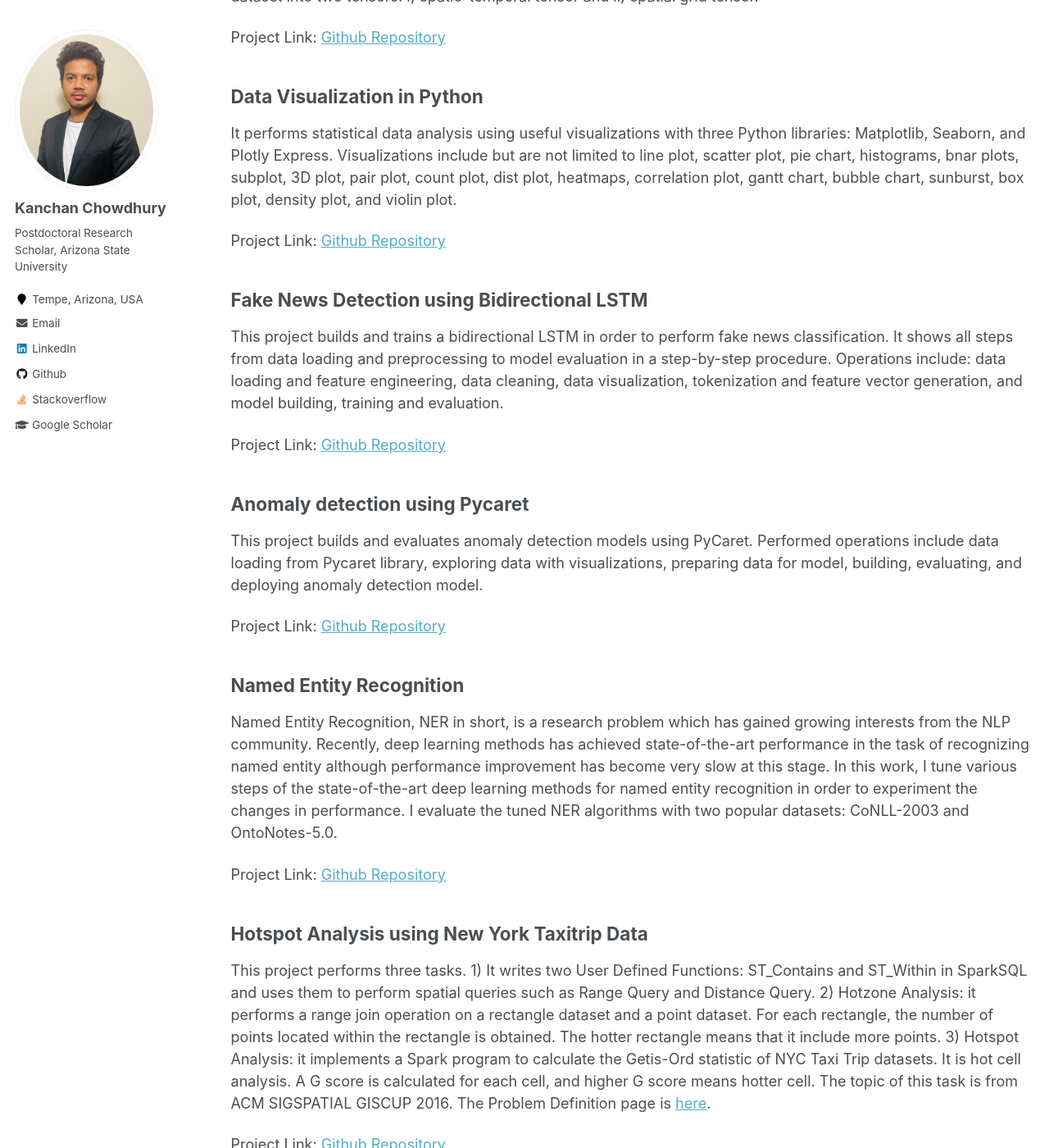
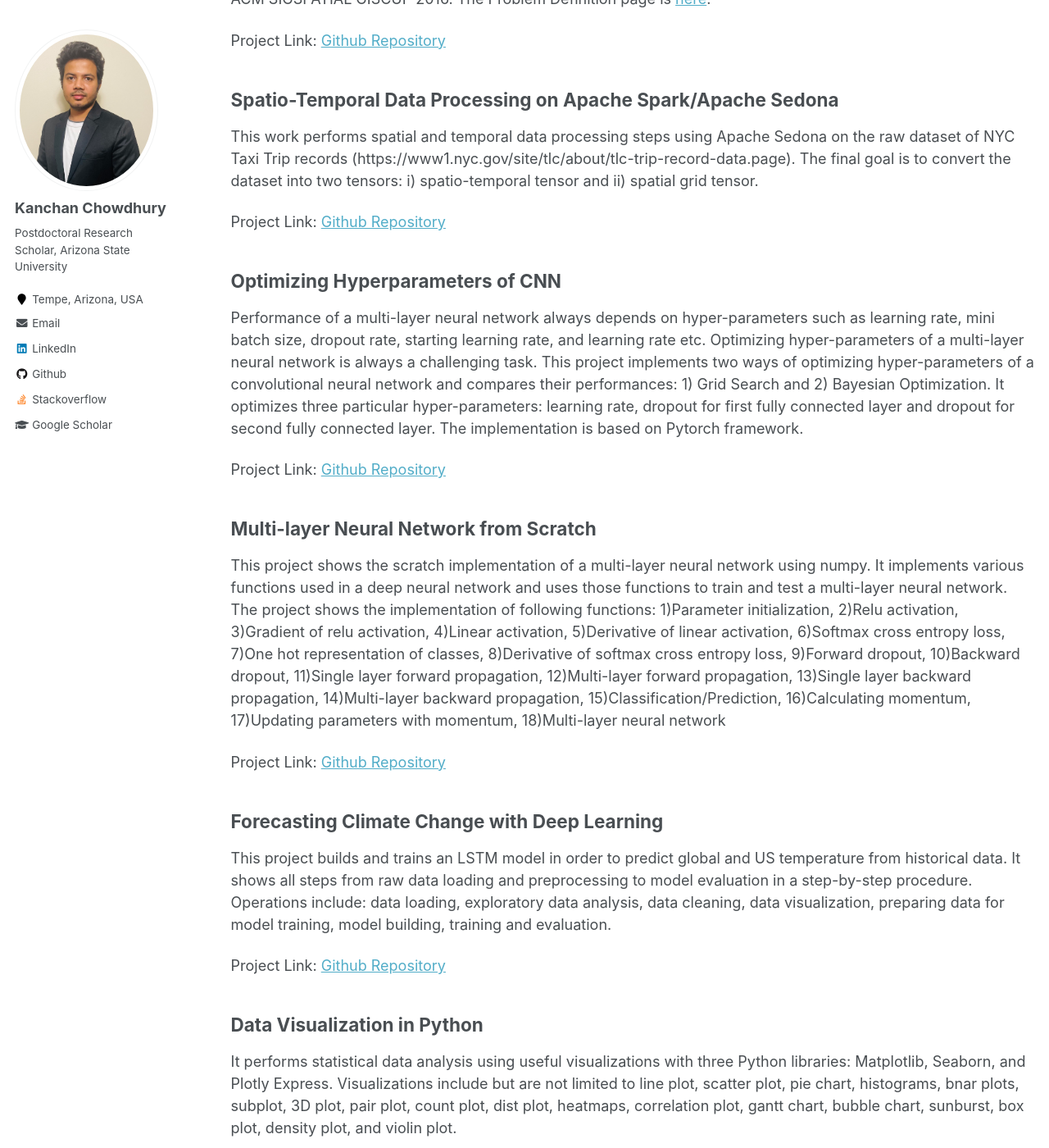
Before and after one commit to kanchanchy/kanchanchy.github.io, a Jekyll site: the page built from _pages/projects.md, in a window 1280 px wide and 1400 px high, scrolled down 1334 px. Shown: the whole window at 82% size. Built offline with Jekyll 4.4.1, drawn with Linux system fonts in a browser that asks for light colours; some of the changed text lies outside the part shown.

Commit message:
'updated-paper-projects'

```diff
--- a/_data/navigation.yml
+++ b/_data/navigation.yml
@@ -13,4 +13,4 @@
     url: /teaching/
 
   - title: "CV"
-    url: https://kanchanchy.github.io/files/CV-Kanchan-Chowdhury.pdf
+    url: https://kanchanchy.github.io/files/Kanchan-Chowdhury-CV.pdf
--- a/_pages/projects.md
+++ b/_pages/projects.md
@@ -8,8 +8,7 @@
 
 Problem Solving
 ======
-I loved to solve problems on UVa Online Judge and Light OJ when I was an undergraduate student. Nowadays, I love to solve problems in LeetCode. I solved 240+ problems on LeetCode, 305 problems in UVa Online Judge, 130+ problems in LeetCode, 46 problems in Light OJ and participated in many programming
-contests both in real-time and online. I also answered some questions in StackOverflow.
+I loved to solve problems on UVa Online Judge and Light OJ when I was an undergraduate student. During my graduate study, I solved problems in LeetCode. I solved 240+ problems on LeetCode, 305 problems in UVa Online Judge, 46 problems in Light OJ and participated in many programming contests both in real-time and online.
 
 Solved Problems Link: [UVa Online Judge](https://onlinejudge.org/index.php?option=com_onlinejudge&Itemid=20&page=show_authorstats&userid=77454).
 
@@ -28,17 +27,39 @@
 
 Project Link: [Github Repository](https://github.com/kanchanchy/spatial-repartitioning-ml)
 
-Forecasting Climate Change with Deep Learning
+ExBoost: Model Decomposition Framework
 ------
-This project builds and trains an LSTM model in order to predict global and US temperature from historical data. It shows all steps from raw data loading and preprocessing to model evaluation in a step-by-step procedure. Operations include: data loading, exploratory data analysis, data cleaning, data visualization, preparing data for model training, model building, training and evaluation.
+An out-of-box AI/ML-SQL co-optimization approach for end-to-end inference workflows where the users specify a SQL query and a pre-trained model exported in ONNX format, and the end-to-end processing will be automatically optimized reducing the execution latency.
 
-Project Link: [Github Repository](https://github.com/kanchanchy/climate-change-forecasting-keras)
+Hotspot Analysis using New York Taxitrip Data
+------
+This project performs three tasks. 1) It writes two User Defined Functions: ST_Contains and ST_Within in SparkSQL and uses them to perform spatial queries such as Range Query and Distance Query. 2) Hotzone Analysis: it performs a range join operation on a rectangle dataset and a point dataset. For each rectangle, the number of points located within the rectangle is obtained. The hotter rectangle means that it include more points. 3) Hotspot Analysis: it implements a Spark program to calculate the Getis-Ord statistic of NYC Taxi Trip datasets. It is hot cell analysis. A G score is calculated for each cell, and higher G score means hotter cell. The topic of this task is from ACM SIGSPATIAL GISCUP 2016. The Problem Definition page is [here](http://sigspatial2016.sigspatial.org/giscup2016/problem).
+
+Project Link: [Github Repository](https://github.com/kanchanchy/Hotspot-Analysis-Taxitrip-Data)
 
 Spatio-Temporal Data Processing on Apache Spark/Apache Sedona
 ------
 This work performs spatial and temporal data processing steps using Apache Sedona on the raw dataset of NYC Taxi Trip records (https://www1.nyc.gov/site/tlc/about/tlc-trip-record-data.page). The final goal is to convert the dataset into two tensors: i) spatio-temporal tensor and ii) spatial grid tensor.
 
 Project Link: [Github Repository](https://github.com/kanchanchy/Spatial-Data-Processing)
+
+Optimizing Hyperparameters of CNN
+------
+Performance of a multi-layer neural network always depends on hyper-parameters such as learning rate, mini batch size, dropout rate, starting learning rate, and learning rate etc. Optimizing hyper-parameters of a multi-layer neural network is always a challenging task. This project implements two ways of optimizing hyper-parameters of a convolutional neural network and compares their performances: 1) Grid Search and 2) Bayesian Optimization. It optimizes three particular hyper-parameters: learning rate, dropout for first fully connected layer and dropout for second fully connected layer. The implementation is based on Pytorch framework.
+
+Project Link: [Github Repository](https://github.com/kanchanchy/Optimizing-Hyperparameters-CNN)
+
+Multi-layer Neural Network from Scratch
+------
+This project shows the scratch implementation of a multi-layer neural network using numpy. It implements various functions used in a deep neural network and uses those functions to train and test a multi-layer neural network. The project shows the implementation of following functions: 1)Parameter initialization, 2)Relu activation, 3)Gradient of relu activation, 4)Linear activation, 5)Derivative of linear activation, 6)Softmax cross entropy loss, 7)One hot representation of classes, 8)Derivative of softmax cross entropy loss, 9)Forward dropout, 10)Backward dropout, 11)Single layer forward propagation, 12)Multi-layer forward propagation, 13)Single layer backward propagation, 14)Multi-layer backward propagation, 15)Classification/Prediction, 16)Calculating momentum, 17)Updating parameters with momentum, 18)Multi-layer neural network
+
+Project Link: [Github Repository](https://github.com/kanchanchy/Multilayer-Neural-Network-from-Scratch)
+
+Forecasting Climate Change with Deep Learning
+------
+This project builds and trains an LSTM model in order to predict global and US temperature from historical data. It shows all steps from raw data loading and preprocessing to model evaluation in a step-by-step procedure. Operations include: data loading, exploratory data analysis, data cleaning, data visualization, preparing data for model training, model building, training and evaluation.
+
+Project Link: [Github Repository](https://github.com/kanchanchy/climate-change-forecasting-keras)
 
 Data Visualization in Python
 ------
@@ -52,71 +73,19 @@
 
 Project Link: [Github Repository](https://github.com/kanchanchy/Fake-News-Detection-BiLSTM)
 
-Anomaly detection using Pycaret
-------
-This project builds and evaluates anomaly detection models using PyCaret. Performed operations include data loading from Pycaret library, exploring data with visualizations, preparing data for model, building, evaluating, and deploying anomaly detection model.
-
-Project Link: [Github Repository](https://github.com/kanchanchy/anomaly-detection-pycaret)
-
-Named Entity Recognition
-------
-Named Entity Recognition, NER in short, is a research problem which has gained growing interests from the NLP community. Recently, deep learning methods has achieved state-of-the-art performance in the task of recognizing named entity although performance improvement has become very slow at this stage. In this work, I tune various steps of the state-of-the-art deep learning methods for named entity recognition in order to experiment the changes in performance. I evaluate the tuned NER algorithms with two popular datasets: CoNLL-2003 and OntoNotes-5.0.
-
-Project Link: [Github Repository](https://github.com/kanchanchy/Named-Entity-Recognition)
-
-Hotspot Analysis using New York Taxitrip Data
-------
-This project performs three tasks. 1) It writes two User Defined Functions: ST_Contains and ST_Within in SparkSQL and uses them to perform spatial queries such as Range Query and Distance Query. 2) Hotzone Analysis: it performs a range join operation on a rectangle dataset and a point dataset. For each rectangle, the number of points located within the rectangle is obtained. The hotter rectangle means that it include more points. 3) Hotspot Analysis: it implements a Spark program to calculate the Getis-Ord statistic of NYC Taxi Trip datasets. It is hot cell analysis. A G score is calculated for each cell, and higher G score means hotter cell. The topic of this task is from ACM SIGSPATIAL GISCUP 2016. The Problem Definition page is [here](http://sigspatial2016.sigspatial.org/giscup2016/problem).
-
-Project Link: [Github Repository](https://github.com/kanchanchy/Hotspot-Analysis-Taxitrip-Data)
-
-Generative Adversarial Network in PyTorch
-------
-This project builds a generative adversarial network in PyTorch with MNIST dataset. The network consists of two models: generator model and discriminator model. Generator model generates fake images and discriminator model classifies fake and real images.
-
-Project Link: [Github Repository](https://github.com/kanchanchy/generative-adversarial-network-pytorch)
-
-Denoising Image using Autoencoder in PyTorch
-------
-This project builds an autoencoder model in PyTorch in order to perform denoising operation on images. For that purpose, it loads MNIST image datsets and adds noises to every image. Later, an autoencoder is built and trained to reproduce actual images from noisy images. It prepares a custom dataset on PyTorch which generates a noisy version of each image. In the training dataset, noisy images and original images serve as input data and labels respectively.
-
-Project Link: [Github Repository](https://github.com/kanchanchy/Denoise-Image-Autoencoder)
-
 Sentiment Analysis with BERT in PyTorch
 ------
 The purpose of this project is to classify sentiment/emotions using twitter smile emotion dataset. It performs necessary data preprocessing, tokenization, and encoding to prepare the data for model training. After that, it sets up BERT pretrained model and performs training, evaluation, saving, and loading of the model.
 
 Project Link: [Github Repository](https://github.com/kanchanchy/sentiment-analysis-bert-pytorch)
 
-Optimizing Hyperparameters of CNN
-------
-Performance of a multi-layer neural network always depends on hyper-parameters such as learning rate, mini batch size, dropout rate, starting learning rate, and learning rate etc. Optimizing hyper-parameters of a multi-layer neural network is always a challenging task. This project implements two ways of optimizing hyper-parameters of a convolutional neural network and compares their performances: 1) Grid Search and 2) Bayesian Optimization. It optimizes three particular hyper-parameters: learning rate, dropout for first fully connected layer and dropout for second fully connected layer. The implementation is based on Pytorch framework.
-
-Project Link: [Github Repository](https://github.com/kanchanchy/Optimizing-Hyperparameters-CNN)
-
-Multi-layer Neural Network from Scratch
-------
-This project shows the scratch implementation of a multi-layer neural network using numpy. It implements various functions used in a deep neural network and uses those functions to train and test a multi-layer neural network. The project shows the implementation of following functions: 1)Parameter initialization, 2)Relu activation, 3)Gradient of relu activation, 4)Linear activation, 5)Derivative of linear activation, 6)Softmax cross entropy loss, 7)One hot representation of classes, 8)Derivative of softmax cross entropy loss, 9)Forward dropout, 10)Backward dropout, 11)Single layer forward propagation, 12)Multi-layer forward propagation, 13)Single layer backward propagation, 14)Multi-layer backward propagation, 15)Classification/Prediction, 16)Calculating momentum, 17)Updating parameters with momentum, 18)Multi-layer neural network
-
-Project Link: [Github Repository](https://github.com/kanchanchy/Multilayer-Neural-Network-from-Scratch)
-
-Image classification with CNN using Keras
-------
-This project implements a convolutional neural network (CNN) model using Keras framework. After that, it performs training and testing on CNN model for classifying MNIST dataset. The CNN used here consists of two convolution layers. Each convolution layer is followed by a pooling layer. Convolution and pooling layers are followed by three fully connected layers where the last fully connected layer is the output layer.
-
-Project Link: [Github Repository](https://github.com/kanchanchy/CNN-Keras)
-
 GGfone: Free Voice Calls Over Wifi + Wifi Calling
 ------
 GGfone is an Android platform based mobile application featuring high-quality international calls at super affordable costs, unlimited free voice calls with HD quality between this application users, transfering credit balance to other users, and earning free credit by doing simple tasks. This application was developed during my work at Gagagugu PTE LTD.
 
-Project Link: [Playstore](https://play.google.com/store/apps/details?id=com.gagagugu.ggfone)
-
 GagaGugu Android Application
 ------
 GagaGugu is an Android platform based mobile application which supports social networking and communications. Supported functionalities include but are not limited to messaging, free audio and video calls, updating posts, sharing videos, news, and other posts. This application was developed during my work at Gagagugu PTE LTD.
-
-Project Link: [Playstore](https://play.google.com/store/apps/details?id=com.gagagugu.connect)
 
 ChefOnline - Order Takeaway App
 ------
@@ -130,11 +99,5 @@
 
 Project Link: [Github Repository](https://github.com/kanchanchy/Ayurvedic-Treatment)
 
-Tic Tac Toe Childhood Game
-------
-It is an Android operating system based childhood game. It's mainly played between two players connecting two devices through bluetooth. If a partner player is not available, user can also play it with Android where Android acts as a player. There are two symbols: Circle and Cross. Each player use one symbol. There are a square number of boxes in a grid. Each player put his symbol in either one of the remaining boxes. The player who can first match his symbol horizontally, vertically or diagonally wins the match. If no matching is possible then the game is tied.
-
-Project Link: [Playstore](https://play.google.com/store/apps/details?id=com.applicationslab.tictactoe&hl=en) &nbsp; &nbsp; &nbsp; &nbsp; &nbsp; [Github Repository](https://github.com/kanchanchy/Tic-Tac-Toe)
-
 My other projects can be found on my [Github Repository](https://github.com/kanchanchy).
 ------
```
Also changed, not shown: _pages/about.md (+3 -0 lines), _pages/cv.md (+1 -1 lines), _pages/projects-backup.md (added, +140 -0 lines), _pages/publications.md (+8 -0 lines), 3 other files.
